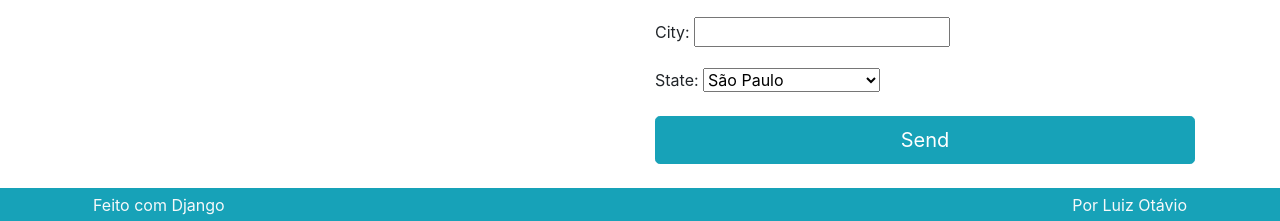
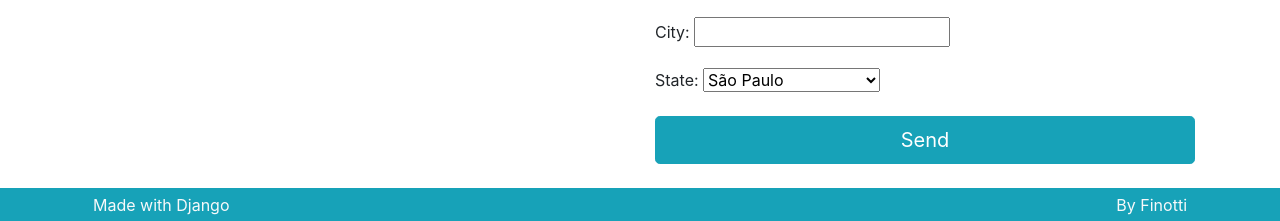
Before and after one commit to IFinotti/ECOMMERCE, a Django app: page /profiles/ in a window 1280 px wide. Shown: the part 894-1115 px from the top of the page. Run offline with Django 4.2, Linux system fonts and the light colour scheme; some libraries are stand-ins or nearby versions.

Commit message:
Changing templates

```diff
--- a/templates/partials/_footer.html
+++ b/templates/partials/_footer.html
@@ -5,12 +5,12 @@
     <div class="row">
       <div class="col">
         <div class="p-1">
-          <span class="align-middle p-1">Feito com Django</span>
+          <span class="align-middle p-1">Made with Django</span>
         </div>
       </div>
       <div class="col">
         <div class="p-1 text-right">
-          <span class="align-middle p-1">Por Luiz Otávio</span>
+          <span class="align-middle p-1">By Finotti</span>
         </div>
       </div>
     </div>
```
